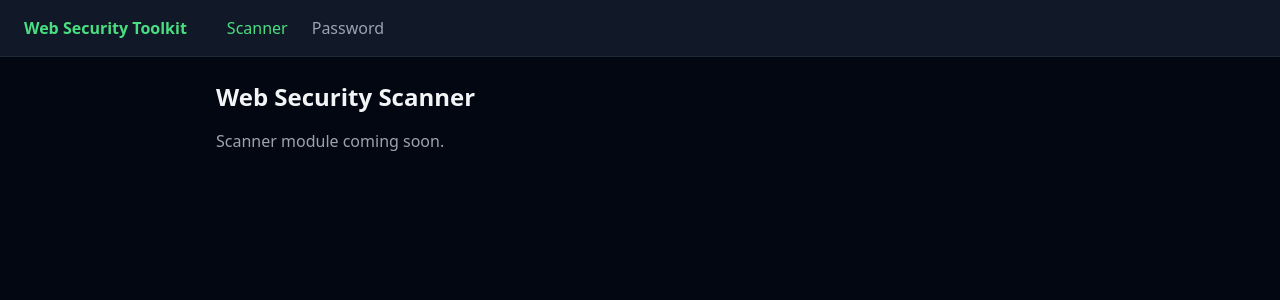
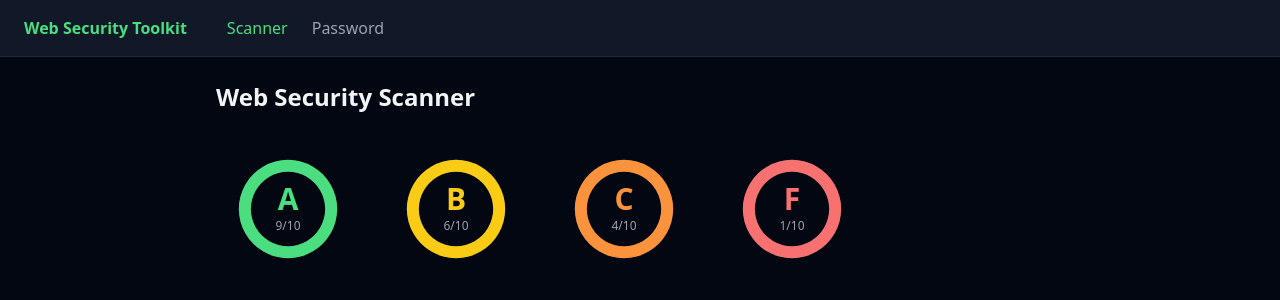
Before and after one commit to Wasssiimm/Web-Security-Toolkit, a React (Vite) app in the folder client/: page / in a window 1280 px wide. Shown: the top 300 px of the page. Built offline with nearby package versions, Linux system fonts and the light colour scheme.

Commit message:
feat: add ScoreCircle shared component
- Recharts RadialBarChart arc filling proportionally to score/10
- Arc colour: green (8-10), yellow (5-7), orange (3-4), red (0-2)
- Grade letter and score centred inside the arc
- Temporary preview added to ScannerPage to verify visually

```diff
--- /dev/null
+++ b/client/src/components/shared/ScoreCircle.jsx
@@ -0,0 +1,44 @@
+import { RadialBarChart, RadialBar, ResponsiveContainer } from 'recharts'
+
+function arcColor(score) {
+  if (score >= 8) return '#4ade80'  // green-400
+  if (score >= 5) return '#facc15'  // yellow-400
+  if (score >= 3) return '#fb923c'  // orange-400
+  return '#f87171'                   // red-400
+}
+
+export default function ScoreCircle({ score = 0, grade = '?' }) {
+  const color = arcColor(score)
+  // Normalise to 0-100 so Recharts fills the arc proportionally
+  const data = [{ value: (score / 10) * 100, fill: color }]
+
+  return (
+    <div className="relative w-36 h-36">
+      <ResponsiveContainer width="100%" height="100%">
+        <RadialBarChart
+          cx="50%"
+          cy="50%"
+          innerRadius="65%"
+          outerRadius="90%"
+          startAngle={90}
+          endAngle={-270}
+          data={data}
+          barSize={12}
+        >
+          <RadialBar
+            dataKey="value"
+            cornerRadius={6}
+            background={{ fill: '#1f2937' }}
+          />
+        </RadialBarChart>
+      </ResponsiveContainer>
+
+      <div className="absolute inset-0 flex flex-col items-center justify-center pointer-events-none">
+        <span className="text-3xl font-bold leading-none" style={{ color }}>
+          {grade}
+        </span>
+        <span className="text-xs text-gray-400 mt-1">{score}/10</span>
+      </div>
+    </div>
+  )
+}
--- a/client/src/pages/ScannerPage.jsx
+++ b/client/src/pages/ScannerPage.jsx
@@ -1,8 +1,16 @@
+import ScoreCircle from '../components/shared/ScoreCircle'
+
 export default function ScannerPage() {
   return (
-    <div>
-      <h1 className="text-2xl font-bold mb-4">Web Security Scanner</h1>
-      <p className="text-gray-400">Scanner module coming soon.</p>
+    <div className="space-y-6">
+      <h1 className="text-2xl font-bold">Web Security Scanner</h1>
+      {/* Temporary preview — remove when ScannerForm is built in Step 3 */}
+      <div className="flex gap-6">
+        <ScoreCircle score={9} grade="A" />
+        <ScoreCircle score={6} grade="B" />
+        <ScoreCircle score={4} grade="C" />
+        <ScoreCircle score={1} grade="F" />
+      </div>
     </div>
   )
 }
```
